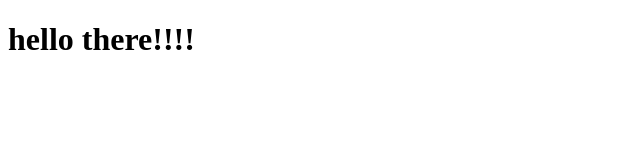
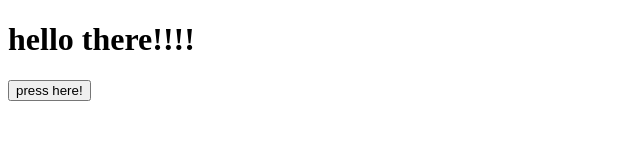
Before and after one commit to jewlz2118/git_practice, a plain HTML site: page index.html in a window 1280 px wide. Shown: the whole page, without its empty margins (0-640 px from the left). Drawn offline with Linux system fonts and the light colour scheme.

Commit message:
added button

```diff
--- a/index.html
+++ b/index.html
@@ -8,5 +8,6 @@
 </head>
 <body>
     <h1>hello there!!!!</h1>
+    <button class="glow">press here!</button>
 </body>
 </html>
```
